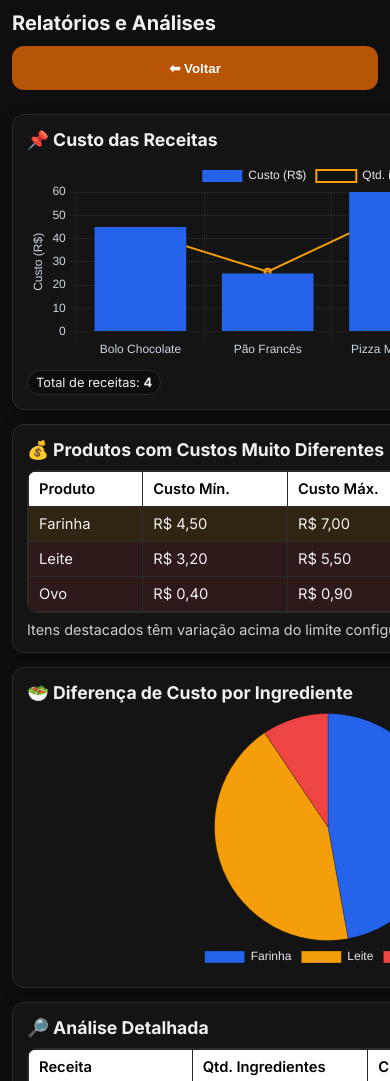
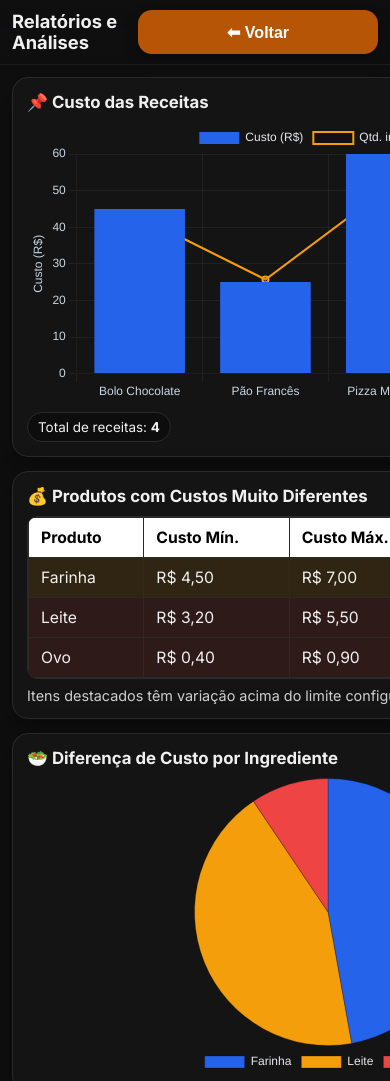
Before and after one commit to ClenaStore/fichatecnica, a plain HTML site: page relatorios.html in a window 390 px wide. Shown: the top 1081 px of the page. Drawn offline with nearby package versions, Linux system fonts and the light colour scheme.

Commit message:
Update relatorios.html

```diff
--- a/relatorios.html
+++ b/relatorios.html
@@ -2,7 +2,9 @@
 <html lang="pt-br">
 <head>
 <meta charset="utf-8" />
-<meta name="viewport" content="width=device-width,initial-scale=1" />
+<!-- impede zoom + melhora viewport em celular -->
+<meta name="viewport" content="width=device-width, initial-scale=1, maximum-scale=1, user-scalable=no, viewport-fit=cover" />
+<meta name="format-detection" content="telephone=no" />
 <title>Relatórios e Análises</title>
 <link rel="preconnect" href="https://fonts.googleapis.com">
 <link rel="preconnect" href="https://fonts.gstatic.com" crossorigin>
@@ -12,57 +14,79 @@
   :root{
     --bg:#0f0f10; --panel:#141414; --line:#2a2a2a; --text:#f0f0f0; --muted:#cfcfcf;
     --brand:#2563eb; --accent:#b75507; --ok:#16a34a; --warn:#f59e0b; --danger:#ef4444;
+    --radius:14px;
   }
+
+  /* Base */
   *{ box-sizing:border-box }
+  html, body{ height:100% }
   body{
-    font-family:'Inter',sans-serif;
+    font-family:'Inter',system-ui,-apple-system,Segoe UI,Roboto,Arial,sans-serif;
     background:var(--bg); color:var(--text);
     margin:0; padding:24px;
+    -webkit-font-smoothing:antialiased; -moz-osx-font-smoothing:grayscale;
+    -webkit-text-size-adjust:100%;      /* evita zoom de texto no iOS */
+    touch-action:manipulation;          /* evita double-tap zoom */
   }
+  a, button{ -webkit-tap-highlight-color: transparent; }
+
+  /* Header fixo no topo em mobile */
   header{
-    display:flex;justify-content:space-between;align-items:center;
-    gap:12px; margin-bottom:24px;
+    position:sticky; top:0; z-index:20;
+    background:linear-gradient(180deg, rgba(15,15,16,.98), rgba(15,15,16,.88));
+    backdrop-filter:saturate(140%) blur(6px);
+    border-bottom:1px solid rgba(255,255,255,.06);
+    margin:-24px -24px 24px; padding:14px 24px;
+    display:flex; justify-content:space-between; align-items:center; gap:12px;
   }
-  h1{margin:0;font-size:1.5rem;line-height:1.1}
+  h1{margin:0;font-size:clamp(1.05rem, 0.9rem + 1vw, 1.5rem);line-height:1.15;font-weight:700}
+
+  /* Botões */
   .btn{
-    padding:10px 16px;border:none;border-radius:12px;cursor:pointer;font-weight:600;
-    transition:transform .15s ease, opacity .15s ease;
+    padding:12px 16px;border:none;border-radius:12px;cursor:pointer;font-weight:700;
+    transition:transform .15s ease, opacity .15s ease, box-shadow .15s ease;
+    box-shadow:0 6px 14px rgba(0,0,0,.25);
+    font-size:16px; /* evita zoom ao focar no iOS */
   }
   .btn:active{ transform:scale(.98) }
   .btn.back{background:var(--accent);color:#fff}
 
-  /* GRID */
+  /* Grid */
   .grid{
     display:grid;
     grid-template-columns:repeat(12,1fr);
     gap:20px;
+    max-width:1200px;
+    margin:0 auto;
   }
   .span-6{ grid-column: span 6 }
   .span-4{ grid-column: span 4 }
-  .span-8{ grid-column: span 8 }   /* ✅ faltava essa classe */
+  .span-8{ grid-column: span 8 }
   .span-12{ grid-column: span 12 }
 
+  /* Cards */
   .card{
     background:var(--panel);border:1px solid var(--line);
-    border-radius:12px;padding:16px;box-shadow:0 4px 16px rgba(0,0,0,.3);
+    border-radius:var(--radius);padding:16px;
+    box-shadow:0 10px 30px rgba(0,0,0,.35);
   }
-  .card h2{font-size:1.1rem;margin:0 0 10px}
+  .card h2{font-size:1.05rem;margin:0 0 10px}
   .muted{ color:var(--muted) }
-  .pill{ display:inline-block; padding:4px 8px; border-radius:999px; border:1px solid var(--line); background:#0d0d0e; font-size:.8rem }
+  .pill{ display:inline-block; padding:6px 10px; border-radius:999px; border:1px solid var(--line); background:#0d0d0e; font-size:.84rem }
 
-  /* Chart wrapper garante altura responsiva */
-  .chart-box{ position:relative; width:100%; height:220px }
-  .chart-box.tall{ height:260px }
+  /* Gráficos responsivos */
+  .chart-box{ position:relative; width:100%; height:260px }
+  .chart-box.tall{ height:300px }
 
-  /* tabelas */
+  /* Tabelas */
   .table-wrap{ overflow:auto; border:1px solid var(--line); border-radius:10px }
   table{min-width:600px; width:100%; border-collapse:collapse}
-  th,td{padding:8px 10px;border:1px solid var(--line);font-size:.92rem;text-align:left}
-  th{background:#fff;color:#000;font-weight:600}
+  th,td{padding:10px 12px;border:1px solid var(--line);font-size:.95rem;text-align:left}
+  th{background:#fff;color:#000;font-weight:700}
   tr.is-high td{ background: rgba(239,68,68,.12) }
-  tr.is-mid td{ background: rgba(245,158,11,.12) }
+  tr.is-mid  td{ background: rgba(245,158,11,.12) }
 
-  /* responsivo */
+  /* Responsivo */
   @media (max-width: 1200px){
     .grid{ grid-template-columns:repeat(8,1fr) }
     .span-6{ grid-column: span 8 }
@@ -71,26 +95,31 @@
   }
   @media (max-width: 1024px){
     body{ padding:18px }
+    header{ margin:-18px -18px 18px; padding:12px 18px }
     .grid{ grid-template-columns:repeat(6,1fr) }
-    .span-6{ grid-column: span 6 }
+    .span-6, .span-8{ grid-column: span 6 }
     .span-4{ grid-column: span 6 }
-    .span-8{ grid-column: span 6 }
     .btn{ min-height:44px }
+    .chart-box{ height:260px }
   }
   @media (max-width: 768px){
-    body{ padding:12px }
-    header{ flex-direction:column; align-items:flex-start }
-    h1{ font-size:1.25rem }
+    body{ padding:12px; padding-bottom: max(12px, env(safe-area-inset-bottom)) }
+    header{ margin:-12px -12px 12px; padding:10px 12px; gap:10px; }
     .grid{ grid-template-columns:1fr; gap:14px }
     .span-6, .span-4, .span-8, .span-12{ grid-column: span 1 }
-    .card{ padding:14px }
-    th,td{ white-space:nowrap }
-    .btn{ width:100% }
-    .chart-box{ height:200px }
+    .card{ padding:14px; border-radius:16px }
+    .btn{ width:100%; border-radius:14px }
+    th,td{ white-space:nowrap; font-size:.98rem }
+    .chart-box{ height:280px }
   }
-  @media (hover: none){
-    .btn{ min-height:44px }
-  }
+
+  /* Inputs (evita zoom no foco em iOS) */
+  input, select, textarea, button{ font-size:16px }
+
+  /* Scrollbar sutil (Android/desktop) */
+  ::-webkit-scrollbar{ height:8px; width:8px }
+  ::-webkit-scrollbar-thumb{ background:#2b2b2b; border-radius:8px }
+  ::-webkit-scrollbar-track{ background:#141414 }
 </style>
 </head>
 <body>
@@ -106,9 +135,9 @@
   <div class="card span-6">
     <h2>📌 Custo das Receitas</h2>
     <div class="chart-box">
-      <canvas id="chartReceitas"></canvas>
+      <canvas id="chartReceitas" aria-label="Gráfico de custos das receitas" role="img"></canvas>
     </div>
-    <div id="resumoReceitas" style="margin-top:10px;font-size:.9rem">
+    <div id="resumoReceitas" style="margin-top:10px;font-size:.95rem">
       <span class="pill">Total de receitas: <b id="totalReceitas">0</b></span>
     </div>
   </div>
@@ -116,7 +145,7 @@
   <!-- 2. Produtos com custos diferentes -->
   <div class="card span-6">
     <h2>💰 Produtos com Custos Muito Diferentes</h2>
-    <div class="table-wrap">
+    <div class="table-wrap" role="region" aria-label="Tabela de variação de custos">
       <table>
         <thead>
           <tr>
@@ -138,14 +167,14 @@
   <div class="card span-4">
     <h2>🥗 Diferença de Custo por Ingrediente</h2>
     <div class="chart-box tall">
-      <canvas id="chartIngredientes"></canvas>
+      <canvas id="chartIngredientes" aria-label="Gráfico de pizza com diferenças por ingrediente" role="img"></canvas>
     </div>
   </div>
 
   <!-- 4. Análise Detalhada -->
   <div class="card span-8">
     <h2>🔎 Análise Detalhada</h2>
-    <div class="table-wrap">
+    <div class="table-wrap" role="region" aria-label="Tabela de análise detalhada">
       <table>
         <thead>
           <tr>
@@ -166,7 +195,7 @@
 /* ========= Helpers ========= */
 const fmtBRL = n => (Number(n)||0).toLocaleString('pt-BR',{style:'currency',currency:'BRL'});
 
-/* ========= Dados mockados (substituir por Apps Script depois) ========= */
+/* ========= Dados mockados (trocar pelo Apps Script quando quiser) ========= */
 const receitas = [
   {nome:"Bolo Chocolate", qtdIng:5, custo:45},
   {nome:"Pão Francês",    qtdIng:3, custo:25},
@@ -180,7 +209,7 @@ const produtos = [
   {nome:"Ovo",     min:0.4, max:0.9},
 ];
 
-/* ========= 1. Custo das Receitas (bar) ========= */
+/* ========= 1. Custo das Receitas (bar + linha) ========= */
 document.getElementById("totalReceitas").innerText = receitas.length;
 
 const ctx1 = document.getElementById("chartReceitas");
@@ -209,14 +238,14 @@ new Chart(ctx1, {
   options:{
     responsive:true,
     maintainAspectRatio:false,
+    layout:{ padding:{ top:0, right:6, bottom:0, left:0 } },
     plugins:{
       legend:{ labels:{ color:"#e5e7eb" } },
       tooltip:{
         callbacks:{
-          label:(c)=>{
-            if(c.datasetIndex===0) return `${c.label}: ${fmtBRL(c.parsed.y)}`;
-            return `${c.label}: ${c.parsed.y}`;
-          }
+          label:(c)=> c.datasetIndex===0
+            ? `${c.label}: ${fmtBRL(c.parsed.y)}`
+            : `${c.label}: ${c.parsed.y}`
         }
       }
     },
@@ -237,7 +266,7 @@ new Chart(ctx1, {
   }
 });
 
-/* ========= 2. Produtos com custos diferentes (tabela com destaque) ========= */
+/* ========= 2. Produtos com custos diferentes ========= */
 const tbodyP = document.getElementById("tblProdutos");
 const limiteAbs = 2.0;   // R$
 const limitePerc = 0.35; // 35%
@@ -260,11 +289,9 @@ produtosOrdenados.forEach(p=>{
   tbodyP.appendChild(tr);
 });
 
-/* ========= 3. Diferença por Ingrediente (pie) ========= */
+/* ========= 3. Diferença por Ingrediente (pizza) ========= */
 const diffs = produtos.map(p=>Math.max(0,(p.max-p.min)));
 const labelsIng = produtos.map(p=>p.nome);
-
-// gera paleta segura (repete se precisar)
 const palette = ["#2563eb","#f59e0b","#ef4444","#10b981","#a78bfa","#f97316","#22c55e","#eab308","#3b82f6","#f43f5e"];
 const colors = labelsIng.map((_,i)=>palette[i % palette.length]);
 
@@ -290,7 +317,7 @@ new Chart(ctx2, {
   }
 });
 
-/* ========= 4. Análise detalhada (tabela) ========= */
+/* ========= 4. Análise detalhada ========= */
 const tbodyD = document.getElementById("tblDetalhada");
 receitas.forEach(r=>{
   const custoMedio = r.qtdIng>0 ? (r.custo/r.qtdIng) : 0;
@@ -303,12 +330,6 @@ receitas.forEach(r=>{
   `;
   tbodyD.appendChild(tr);
 });
-
-/* ========= (Hook futuro) carregar via Apps Script =========
-fetch(WEBAPP_URL+'?action=relatorios')
-  .then(r=>r.json())
-  .then(j=>{ ...atualizar charts e tabelas... });
-*/
 </script>
 
 </body>
```
